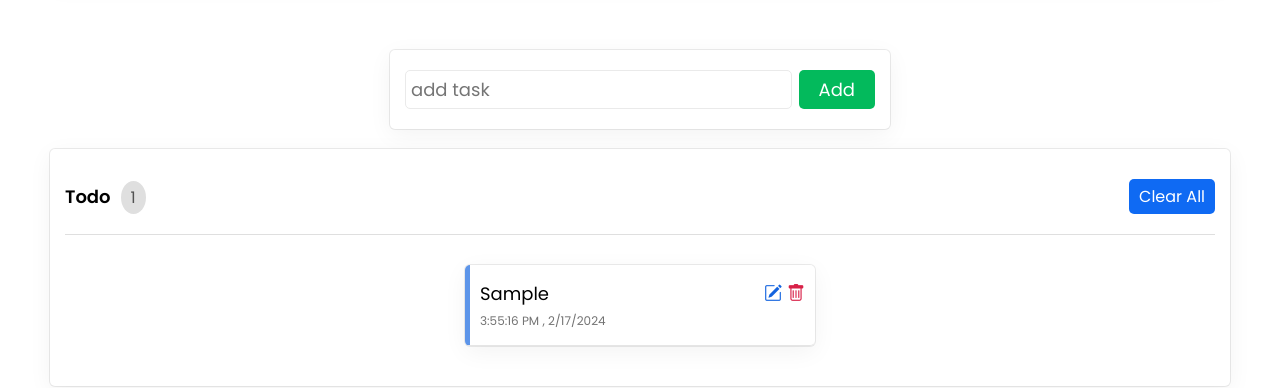
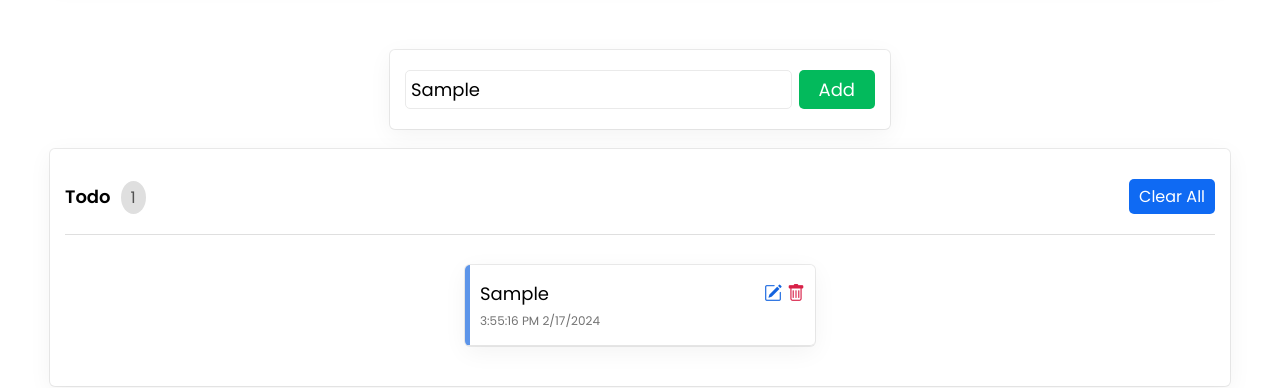
Before and after one commit to Ludis-ET/taskmate, a React (Vite) app: page / in a window 1280 px wide. Both pictures are taken after typing "Sample" into the empty fields and a click on the button "Add". Shown: the part 140-528 px from the top of the page. Built offline with nearby package versions, Linux system fonts and the light colour scheme.

Commit message:
Refactor codebase to use functional components and update variable names to match conventions.

```diff
--- a/src/App.jsx
+++ b/src/App.jsx
@@ -1,29 +1,30 @@
 import { useState } from "react";
-
 import { Header } from "./components/Header";
 import { AddTask } from "./components/AddTask";
 import { ShowTask } from "./components/ShowTask";
-
 import "./App.css";
 
-export const App = () => {
-  const [taskList, setTaskList] = useState([]);
-  const [task, setTask] = useState([]);
+function App() {
+  const [tasklist, setTasklist] = useState([]);
+  const [task, setTask] = useState({});
+
   return (
     <div className="App">
       <Header />
       <AddTask
-        taskList={taskList}
-        setTaskList={setTaskList}
+        tasklist={tasklist}
+        setTasklist={setTasklist}
         task={task}
         setTask={setTask}
       />
       <ShowTask
-        taskList={taskList}
-        setTaskList={setTaskList}
+        tasklist={tasklist}
+        setTasklist={setTasklist}
         task={task}
         setTask={setTask}
       />
     </div>
   );
-};
+}
+
+export default App;
--- a/src/components/AddTask.jsx
+++ b/src/components/AddTask.jsx
@@ -1,24 +1,41 @@
-export const AddTask = ({ taskList, setTaskList, task, setTask }) => {
+export const AddTask = ({ tasklist, setTasklist, task, setTask }) => {
   const handleSubmit = (e) => {
     e.preventDefault();
     const date = new Date();
-    const data = {
-      id: taskList.length + 1,
-      name: e.target.task.value,
-      time: `${date.toLocaleTimeString()} , ${date.toLocaleDateString()}`,
-    };
-    setTaskList([...taskList, data]);
-    e.target.task.value = "";
+
+    if (task.id) {
+      const updatedTasklist = tasklist.map((todo) =>
+        todo.id === task.id
+          ? {
+              id: task.id,
+              name: task.name,
+              time: `${date.toLocaleTimeString()} ${date.toLocaleDateString()}`,
+            }
+          : todo
+      );
+      setTasklist(updatedTasklist);
+    } else {
+      const newTask = {
+        id: date.getTime(),
+        name: e.target.task.value,
+        time: `${date.toLocaleTimeString()} ${date.toLocaleDateString()}`,
+      };
+      setTasklist([...tasklist, newTask]);
+      e.target.task.value = "";
+    }
   };
+
   return (
     <section className="addTask">
       <form onSubmit={handleSubmit}>
         <input
           type="text"
           name="task"
+          value={task.name}
           autoComplete="off"
           placeholder="add task"
           maxLength="25"
+          onChange={(e) => setTask({ ...task, name: e.target.value })}
         />
         <button type="submit">Add</button>
       </form>
--- a/src/components/ShowTask.jsx
+++ b/src/components/ShowTask.jsx
@@ -1,7 +1,12 @@
-export const ShowTask = ({ taskList, setTaskList, task, setTask }) => {
+export const ShowTask = ({ tasklist, setTasklist, task, setTask }) => {
+  const handleEdit = (id) => {
+    const seletedTask = tasklist.find((todo) => todo.id === id);
+    setTask(seletedTask);
+  };
+
   const handleDelete = (id) => {
-    const del = taskList.filter((t) => t.id !== id);
-    setTaskList(del);
+    const updatedTasklist = tasklist.filter((todo) => todo.id !== id);
+    setTasklist(updatedTasklist);
   };
 
   return (
@@ -9,23 +14,26 @@ export const ShowTask = ({ taskList, setTaskList, task, setTask }) => {
       <div className="head">
         <div>
           <span className="title">Todo</span>
-          <span className="count">{taskList.length}</span>
+          <span className="count">{tasklist.length}</span>
         </div>
-        <button className="clearAll" onClick={() => setTaskList([])}>
+        <button onClick={() => setTasklist([])} className="clearAll">
           Clear All
         </button>
       </div>
       <ul>
-        {taskList.map((todo) => (
+        {tasklist.map((todo) => (
           <li key={todo.id}>
             <p>
               <span className="name">{todo.name}</span>
               <span className="time">{todo.time}</span>
             </p>
-            <i className="bi bi-pencil-square"></i>
             <i
+              onClick={() => handleEdit(todo.id)}
+              className="bi bi-pencil-square"
+            ></i>
+            <i
+              onClick={() => handleDelete(todo.id)}
               className="bi bi-trash"
-              onClick={() => handleDelete(todo.id)}
             ></i>
           </li>
         ))}
--- a/src/main.jsx
+++ b/src/main.jsx
@@ -1,7 +1,7 @@
 import React from "react";
 import ReactDOM from "react-dom/client";
 import "./index.css";
-import { App } from "./App";
+import App from "./App";
 
 const root = ReactDOM.createRoot(document.getElementById("root"));
 root.render(
```
